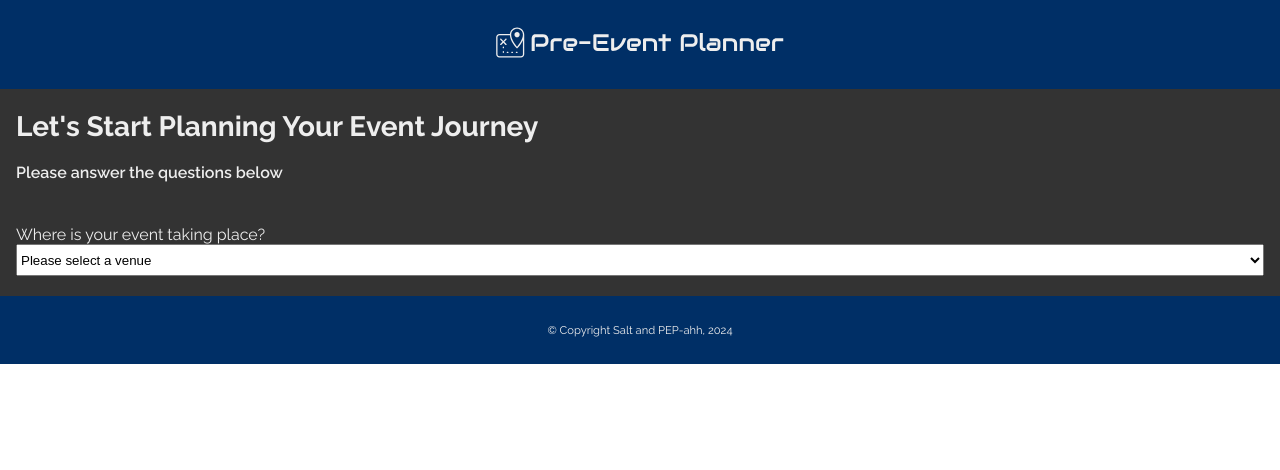
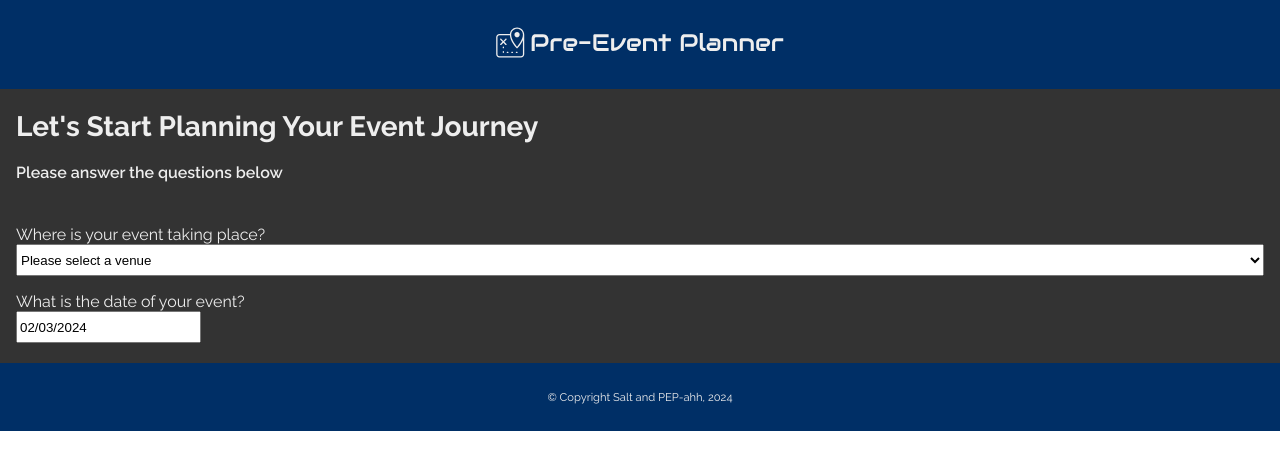
Before and after one commit to strawnz/cj-astronomo-capstone, a React (Create React App) app: page /form in a window 1280 px wide. Shown: the top 470 px of the page. Built offline with nearby package versions, Linux system fonts and the light colour scheme.

Commit message:
Add date picker

```diff
--- a/package.json
+++ b/package.json
@@ -8,6 +8,7 @@
     "@testing-library/user-event": "^13.5.0",
     "axios": "^1.6.7",
     "react": "^18.2.0",
+    "react-datepicker": "^5.1.0",
     "react-dom": "^18.2.0",
     "react-router-dom": "^6.21.3",
     "react-scripts": "5.0.1",
--- a/src/pages/ItineraryFormPage/ItineraryFormPage.js
+++ b/src/pages/ItineraryFormPage/ItineraryFormPage.js
@@ -1,6 +1,11 @@
 import './ItineraryFormPage.scss';
+import { useState } from 'react';
+import DatePicker from 'react-datepicker';
+import 'react-datepicker/dist/react-datepicker.css';
 
 function ItineraryFormPage() {
+    const [startDate, setStartDate] = useState(new Date());
+
     return (
         <main className='main'>
             <section className='form__header-container'>
@@ -36,6 +41,21 @@ function ItineraryFormPage() {
                             </select>
                         </div>
                     </article>
+                    <article className='date-picker__container'>
+                        <div>
+                            <label>
+                                What is the date of your event?
+                            </label>
+                        </div>
+                        <div className='date-picker__widget-container'>
+                            <DatePicker
+                                className='date-picker__widget'
+                                defaultValue={startDate}
+                                selected={startDate}
+                                onChange={date => setStartDate(date)}
+                            />
+                        </div>
+                    </article>
                 </form>
             </section>
         </main>
--- a/src/pages/ItineraryFormPage/ItineraryFormPage.scss
+++ b/src/pages/ItineraryFormPage/ItineraryFormPage.scss
@@ -20,6 +20,7 @@
 
     &__venue-container {
         @include flex-column;
+        margin-bottom: 1rem;
     }
 }
 
@@ -30,3 +31,26 @@
         display: block;
     }
 }
+
+.date-picker {
+    // &__container {
+    //     display: flex;
+    // }
+
+    &__widget-container {
+        width: 100%;
+    }
+
+    &__widget {
+        display: flex;
+        flex-direction: row;
+        width: 100%;
+        height: 2rem;
+
+        .react-datepicker-wrapper {
+            flex: 1;
+            width: 100%;
+            height: 2rem;
+        }
+    }
+}
```
Also changed, not shown: 1 other file (tests, documents, lock files or other folders).
